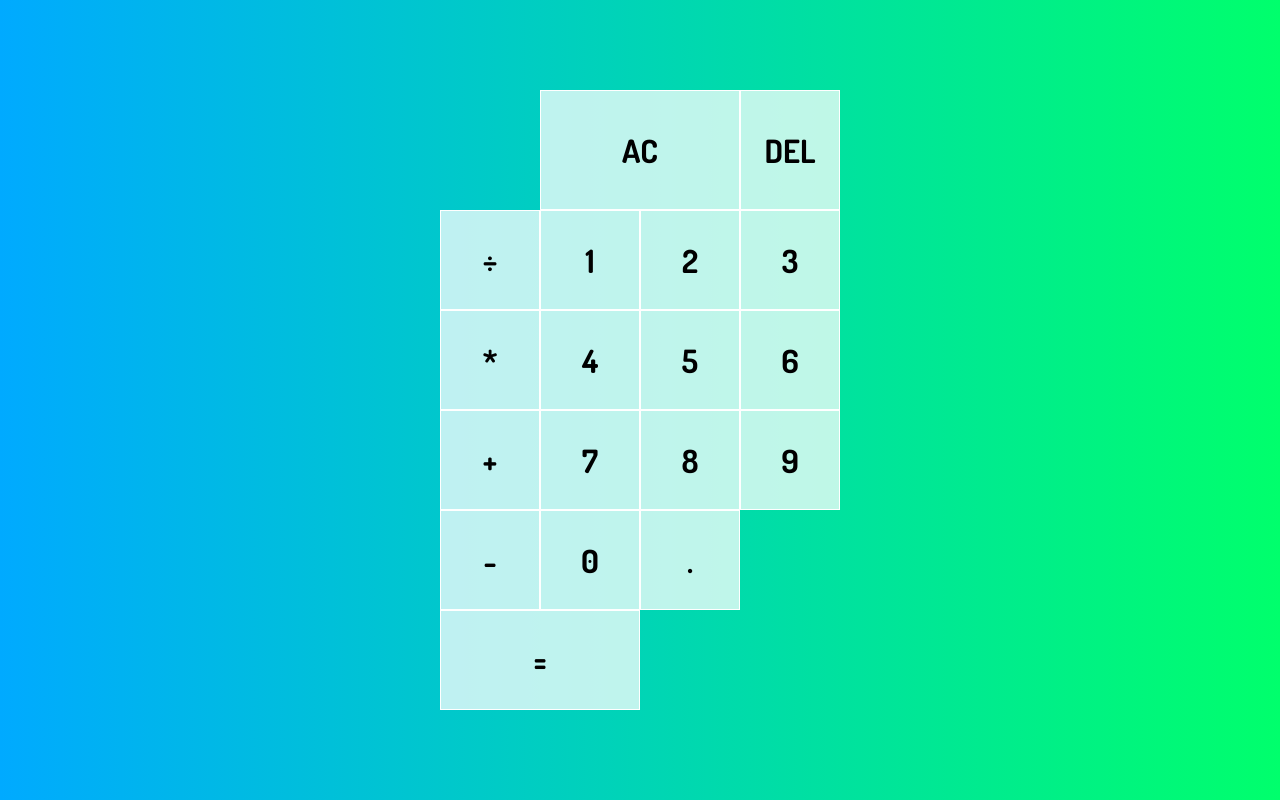
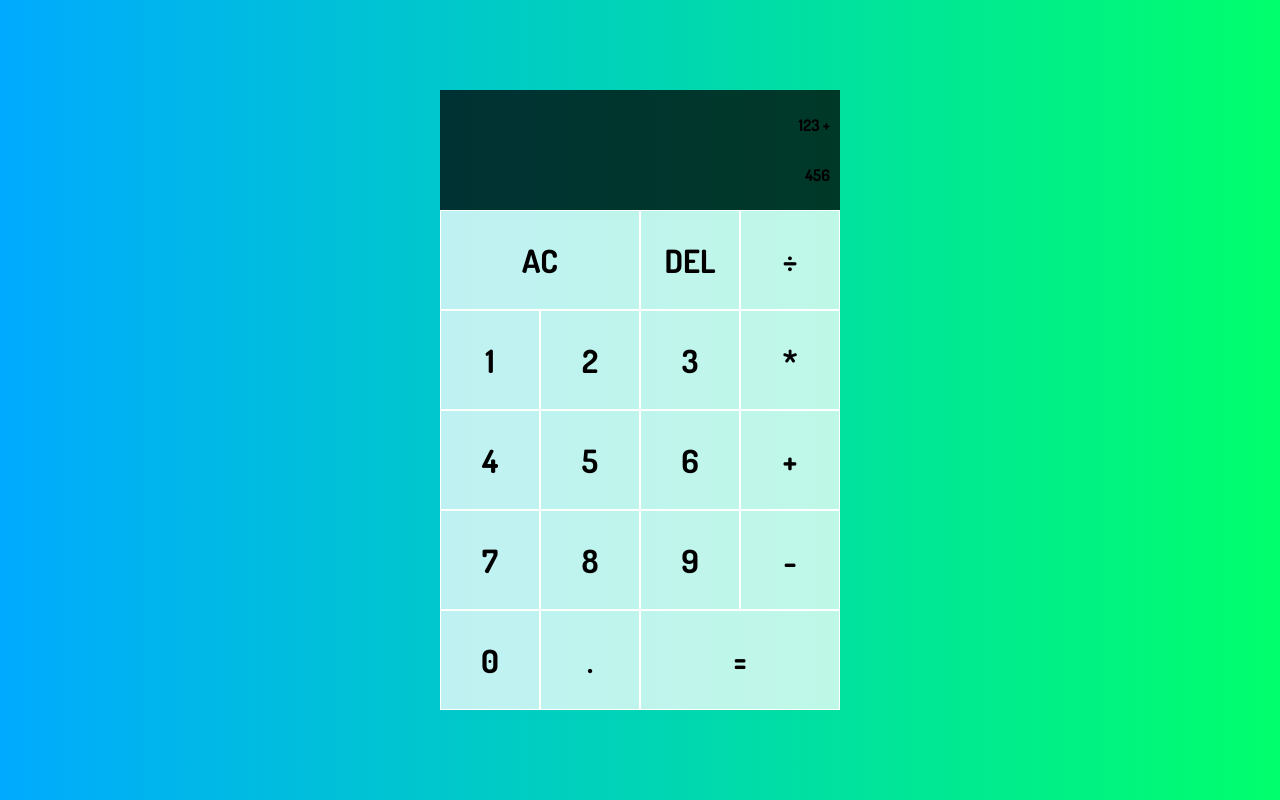
Before and after one commit to AaronJHarvey/Javascript_Calc, a website built with Parcel: page index.html in a window 1280 px wide. Built offline with nearby package versions, Linux system fonts and the light colour scheme; a web font is replaced by a local one.

Commit message:
Styles Output

```diff
--- a/index.html
+++ b/index.html
@@ -11,8 +11,8 @@
   <body>
     <div class="calculator-grid">
       <div class="output">
-        <div class="previous-operand"></div>
-        <div class="current-operand"></div>
+        <div class="previous-operand">123 +</div>
+        <div class="current-operand">456</div>
       </div>
       <button class="span-two">AC</button>
       <button>DEL</button>
--- a/src/styles.css
+++ b/src/styles.css
@@ -39,3 +39,15 @@ body {
 .span-two {
   grid-column: span 2;
 }
+
+.output {
+  grid-column: 1/-1;
+  background-color: rgba(0, 0, 0, 0.75);
+  display: flex;
+  align-items: flex-end;
+  justify-content: space-around;
+  flex-direction: column;
+  padding: 10px;
+  word-wrap: break-word;
+  word-break: break-all;
+}
```
